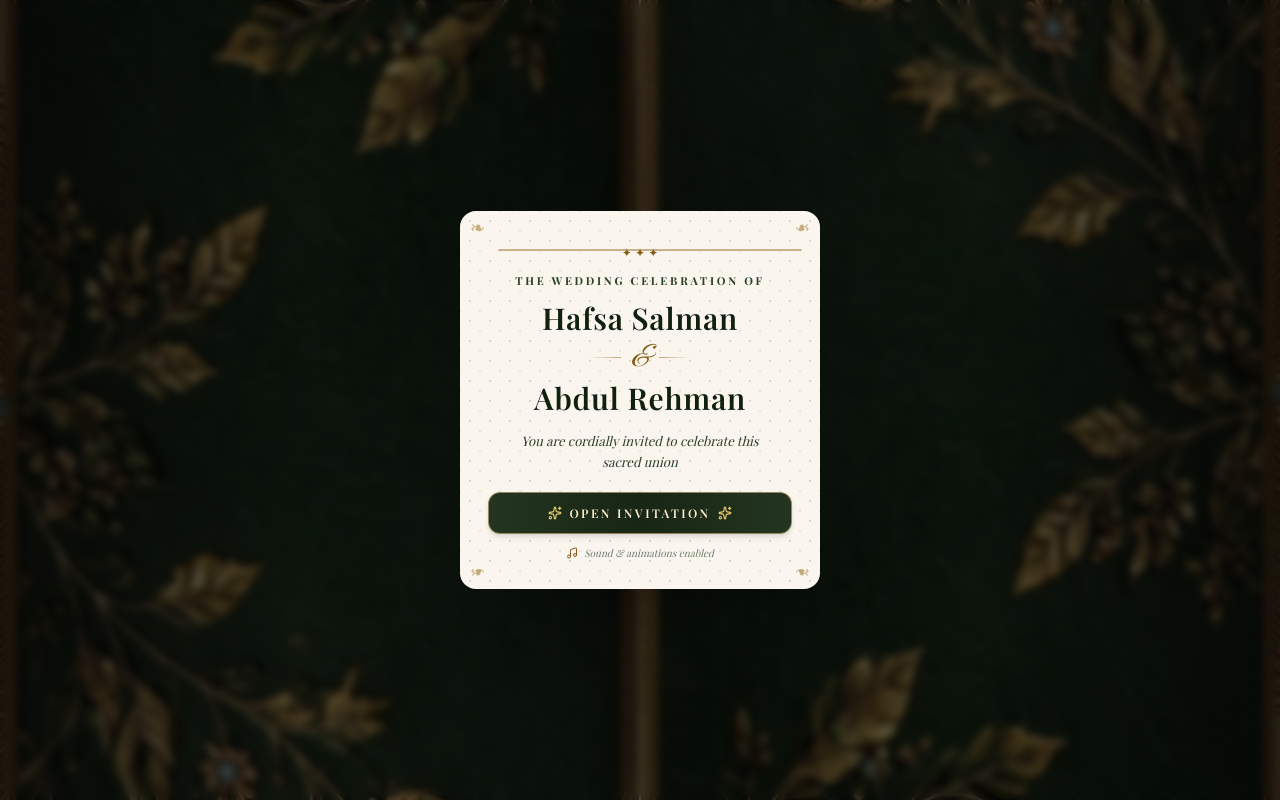
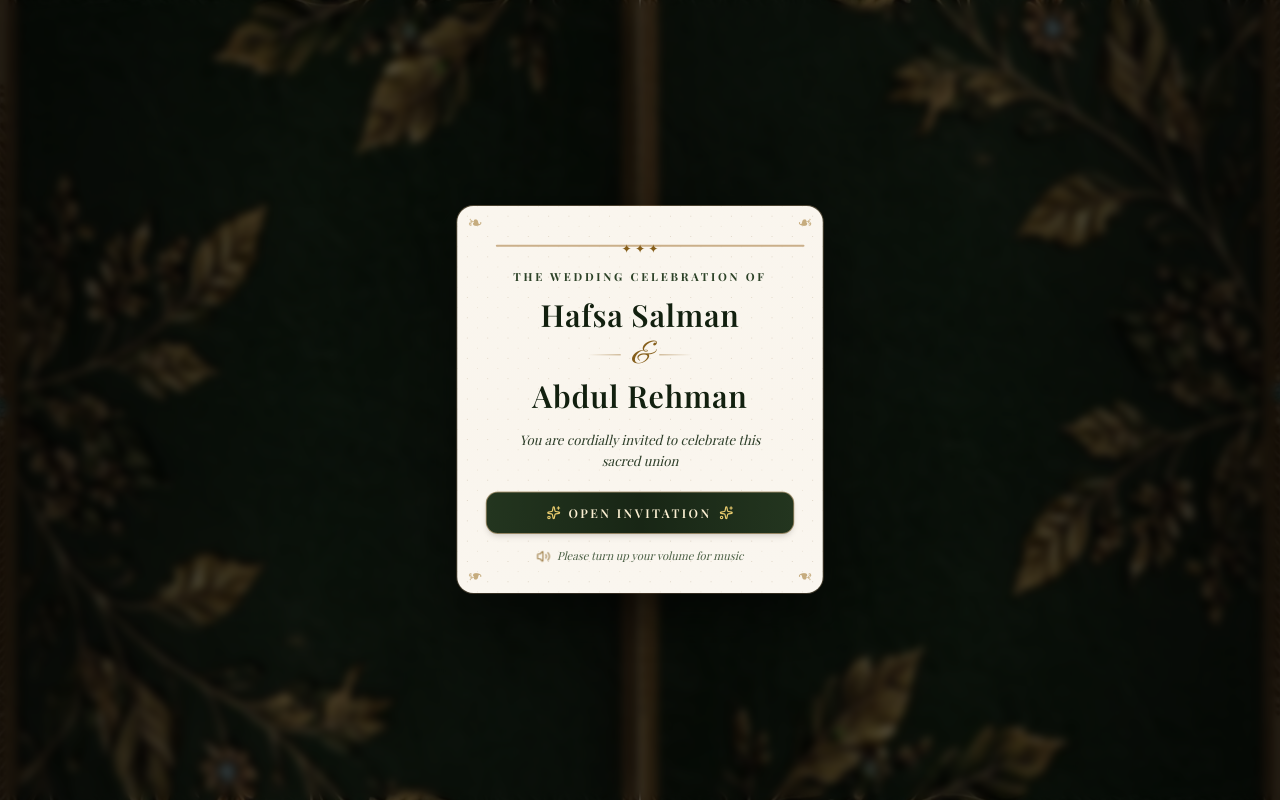
Before and after one commit to nahy1061/wedding-invitation, a React (Vite) app: page / in a window 1280 px wide. Built offline with nearby package versions, Linux system fonts and the light colour scheme; a web font is replaced by a local one.

Commit message:
feat(splash): add card breathing pulse animation and volume instruction notice

```diff
--- a/src/components/gatefold/SplashOverlay.tsx
+++ b/src/components/gatefold/SplashOverlay.tsx
@@ -1,6 +1,6 @@
 import React from 'react';
 import { motion } from 'framer-motion';
-import { Sparkles, Music } from 'lucide-react';
+import { Sparkles, Volume2 } from 'lucide-react';
 import { WEDDING_DATA } from '../../config/weddingData';
 
 interface SplashOverlayProps {
@@ -15,14 +15,28 @@ export const SplashOverlay: React.FC<SplashOverlayProps> = ({ onEnter }) => {
       exit={{ opacity: 0 }}
       transition={{ duration: 0.4 }}
       onClick={onEnter}
-      className="fixed inset-0 z-50 flex items-center justify-center p-4 bg-black/60 backdrop-blur-xs select-none cursor-pointer"
+      className="fixed inset-0 z-50 flex items-center justify-center p-4 bg-black/65 backdrop-blur-xs select-none cursor-pointer"
     >
-      {/* Centered Modal Card */}
+      {/* Centered Modal Card with Gentle Breathing Pulse */}
       <motion.div
-        initial={{ opacity: 0, scale: 0.9, y: 14 }}
-        animate={{ opacity: 1, scale: 1, y: 0 }}
+        initial={{ opacity: 0, scale: 0.92, y: 14 }}
+        animate={{
+          opacity: 1,
+          y: 0,
+          scale: [1, 1.018, 1],
+          boxShadow: [
+            '0 20px 50px rgba(0,0,0,0.5), 0 0 0 1px rgba(197,168,128,0.4)',
+            '0 25px 60px rgba(212,175,55,0.22), 0 0 16px rgba(212,175,55,0.3), 0 0 0 1px rgba(197,168,128,0.7)',
+            '0 20px 50px rgba(0,0,0,0.5), 0 0 0 1px rgba(197,168,128,0.4)',
+          ],
+        }}
         exit={{ opacity: 0, scale: 0.93, y: 8 }}
-        transition={{ duration: 0.4, ease: [0.16, 1, 0.3, 1] }}
+        transition={{
+          opacity: { duration: 0.4 },
+          y: { duration: 0.4, ease: [0.16, 1, 0.3, 1] },
+          scale: { repeat: Infinity, duration: 3.5, ease: 'easeInOut' },
+          boxShadow: { repeat: Infinity, duration: 3.5, ease: 'easeInOut' },
+        }}
         onClick={(e) => {
           e.stopPropagation();
           onEnter();
@@ -82,10 +96,10 @@ export const SplashOverlay: React.FC<SplashOverlayProps> = ({ onEnter }) => {
             <Sparkles className="w-3.5 h-3.5 text-gold-400 group-hover:-rotate-12 transition-transform" />
           </button>
 
-          {/* Audio hint */}
-          <div className="mt-3 flex items-center gap-1.5 text-[10px] font-serif italic text-[#6d7e67]">
-            <Music className="w-3 h-3 text-[#855e1a]" />
-            <span>Sound & animations enabled</span>
+          {/* Clear Volume Instruction */}
+          <div className="mt-3.5 flex items-center justify-center gap-1.5 text-[10.5px] sm:text-[11px] font-serif italic text-[#4a5f44]">
+            <Volume2 className="w-3.5 h-3.5 text-[#855e1a] animate-pulse" />
+            <span>Please turn up your volume for music</span>
           </div>
         </div>
       </motion.div>
--- a/src/components/gatefold/cards/ReceptionCard.tsx
+++ b/src/components/gatefold/cards/ReceptionCard.tsx
@@ -62,7 +62,7 @@ export const ReceptionCard: React.FC<ReceptionCardProps> = ({ wedding }) => {
                 <h3 className="font-display text-[13px] sm:text-[14px] text-[#12200f] font-semibold tracking-wide leading-snug truncate">
                   {host.name}
                 </h3>
-                <p className="text-[9.5px] sm:text-[10.5px] font-numerals font-light text-[#6b7e65] tracking-wide mt-0.5">
+                <p className="text-[9.5px] sm:text-[10.5px] font-numerals font-light text-[#455241c1] tracking-wide mt-0.5">
                   {host.phone}
                 </p>
               </div>
```
